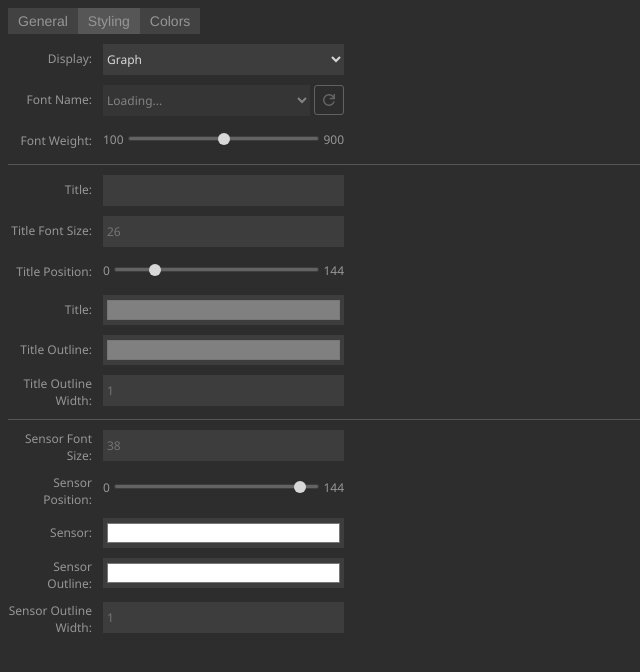
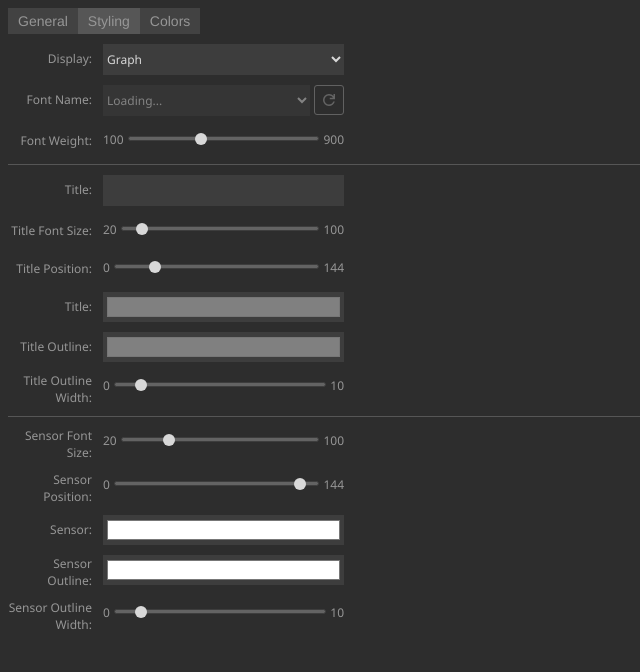
Before and after one commit to 5e/streamdeck-hwinfo-plugin, a website: page com.5e.hwinfo-reader.sdPlugin/ui/inspector.html in a window 1280 px wide. Both pictures are taken after a click on the element "Styling". Shown: the whole page, without its empty margins (0-640 px from the left). Drawn offline with Linux system fonts and the light colour scheme.

Commit message:
property inspector changing to sliders

```diff
--- a/com.5e.hwinfo-reader.sdPlugin/ui/inspector.html
+++ b/com.5e.hwinfo-reader.sdPlugin/ui/inspector.html
@@ -64,8 +64,15 @@
             <sdpi-textfield setting="customSuffix"></sdpi-textfield>
         </sdpi-item>
 
-        <sdpi-item label="Number of decimal places">
-            <sdpi-textfield setting="numberOfDecimalPlaces" placeholder="0"></sdpi-textfield>
+		<sdpi-item label="Number of Decimal Places">
+			<sdpi-range
+				setting="numberOfDecimalPlaces"
+				min="0"
+				max="10"
+				default="0"
+				step="1"
+				showlabels>
+			</sdpi-range>
 		</sdpi-item>
     </div>
 
@@ -88,6 +95,7 @@
 				min="100"
 				max="900"
 				step="100"
+				default="400"
 				showlabels>
 			</sdpi-range>
 		</sdpi-item>
@@ -99,7 +107,14 @@
         </sdpi-item>
 
 		<sdpi-item label="Title Font Size">
-            <sdpi-textfield setting="titleFontSize" placeholder="26"></sdpi-textfield>
+			<sdpi-range
+				setting="titleFontSize"
+				min="20"
+				max="100"
+				default="26"
+				step="1"
+				showlabels>
+			</sdpi-range>
 		</sdpi-item>
 
 		<sdpi-item label="Title Position">
@@ -122,13 +137,27 @@
         </sdpi-item>
 
 		<sdpi-item label="Title Outline Width">
-            <sdpi-textfield setting="titleOutlineWidth" placeholder="1"></sdpi-textfield>
+			<sdpi-range
+				setting="titleOutlineWidth"
+				min="0"
+				max="10"
+				default="1"
+				step="1"
+				showlabels>
+			</sdpi-range>
 		</sdpi-item>
 
 		<div class="divider"></div>
 
 		<sdpi-item label="Sensor Font Size">
-            <sdpi-textfield setting="sensorFontSize" placeholder="38"></sdpi-textfield>
+			<sdpi-range
+				setting="sensorFontSize"
+				min="20"
+				max="100"
+				default="38"
+				step="1"
+				showlabels>
+			</sdpi-range>
 		</sdpi-item>
 
 		<sdpi-item label="Sensor Position">
@@ -151,7 +180,14 @@
         </sdpi-item>
 
 		<sdpi-item label="Sensor Outline Width">
-            <sdpi-textfield setting="sensorOutlineWidth" placeholder="1"></sdpi-textfield>
+			<sdpi-range
+				setting="sensorOutlineWidth"
+				min="0"
+				max="10"
+				default="1"
+				step="1"
+				showlabels>
+			</sdpi-range>
 		</sdpi-item>
     </div>
 
@@ -181,6 +217,7 @@
                 document.getElementById(tab).classList.add('active');
             });
         });
+
 		document.querySelector("sdpi-select[setting=\"graphType\"]").addEventListener('valuechange', function (ev) {
             // If the value is "Gauge", hide the position settings
 			const graphType = ev.target.value;
```
Lines whose indentation alone changed are shown as unchanged.
